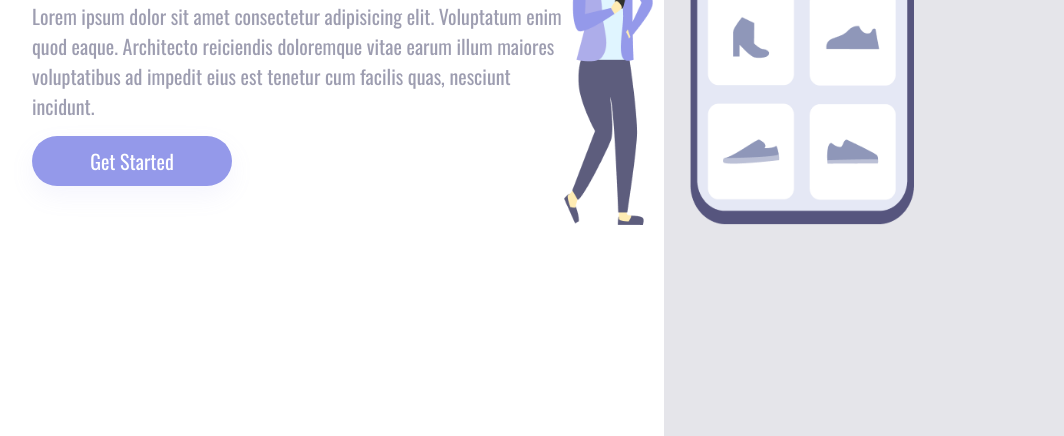
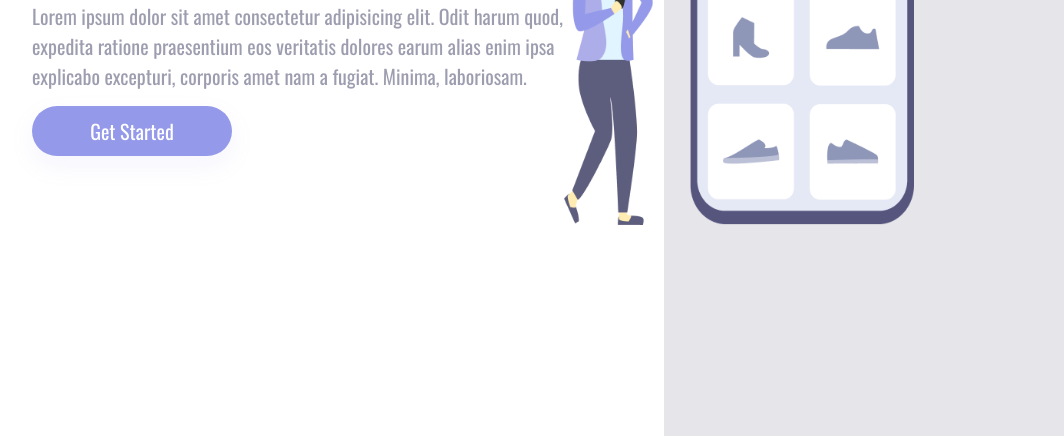
Before and after one commit to Allen231093/Mobile, a plain HTML site: page index.html in a window 1280 px wide. Shown: the part 364-800 px from the top of the page, without its empty margins (104-1168 px from the left). Drawn offline with nearby package versions, Linux system fonts and the light colour scheme.

Commit message:
alteração do paragrafo principal no index.html

```diff
--- a/index.html
+++ b/index.html
@@ -12,7 +12,7 @@
             <h1>Easy Shopping Via Mobile</h1>
 
             <p>
-               Lorem ipsum dolor sit amet consectetur adipisicing elit. Voluptatum enim quod eaque. Architecto reiciendis doloremque vitae earum illum maiores voluptatibus ad impedit eius est tenetur cum facilis quas, nesciunt incidunt.
+               Lorem ipsum dolor sit amet consectetur adipisicing elit. Odit harum quod, expedita ratione praesentium eos veritatis dolores earum alias enim ipsa explicabo excepturi, corporis amet nam a fugiat. Minima, laboriosam.
             </p>
 
             <button>Get Started</button>
```
